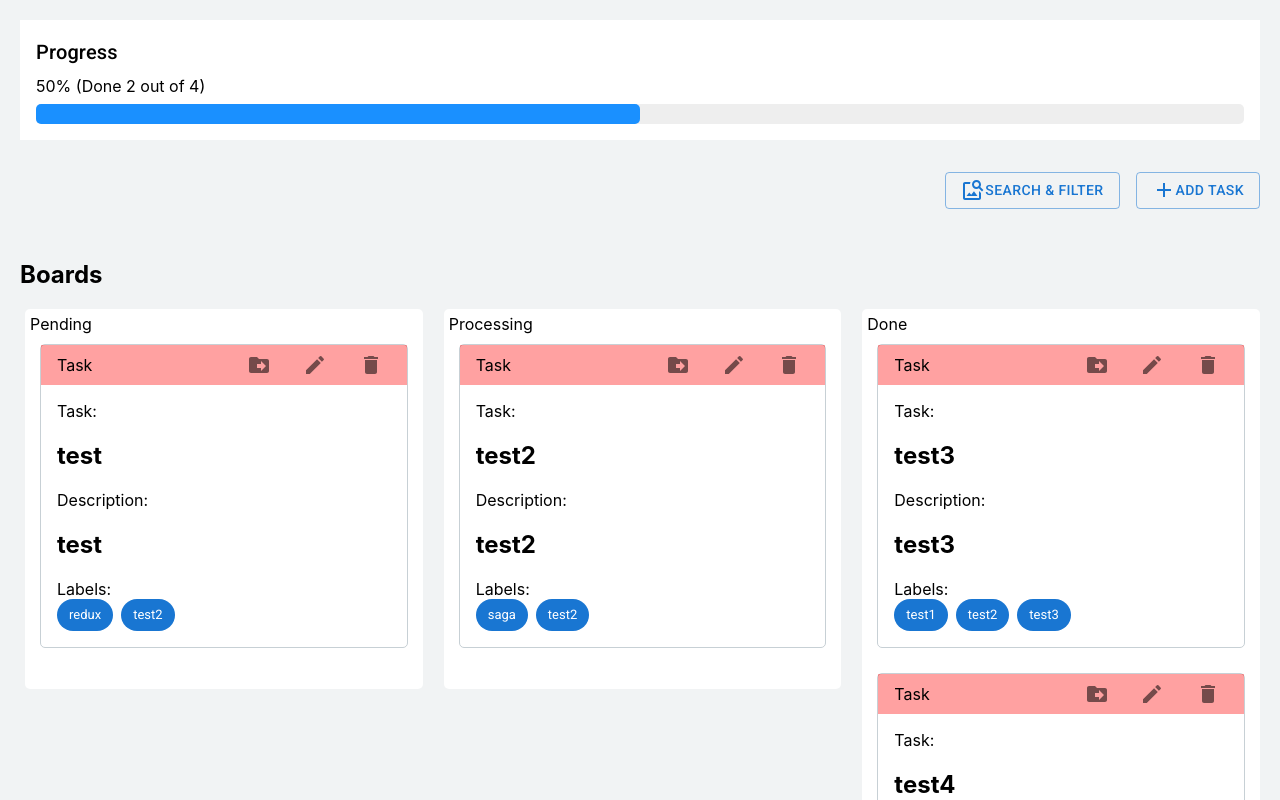
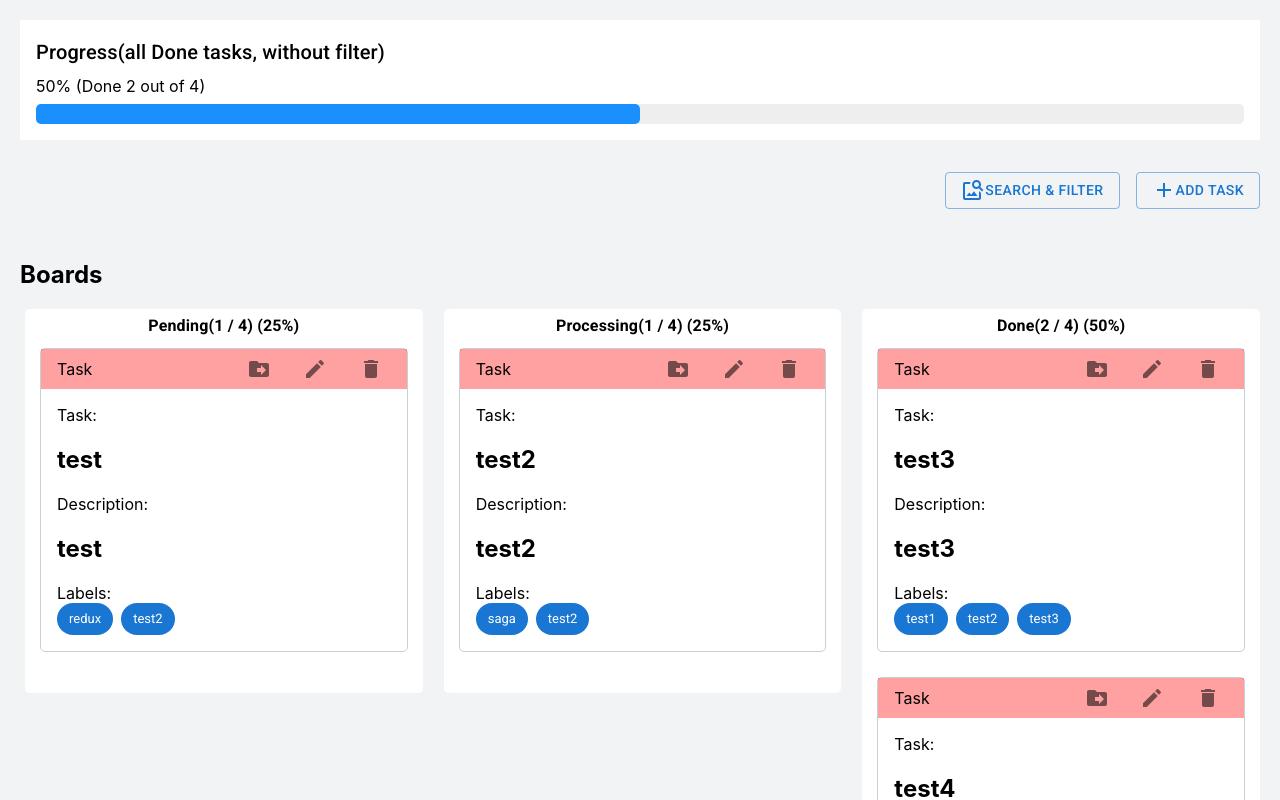
Before and after one commit to milad1367/inter-task-planner, a React (Create React App) app: page / in a window 1280 px wide. Shown: the top 800 px of the page. Built offline with nearby package versions, Linux system fonts and the light colour scheme.

Commit message:
refactor- improve ui

```diff
--- a/src/features/tasks/Progress.tsx
+++ b/src/features/tasks/Progress.tsx
@@ -32,7 +32,7 @@ export const Progress = () => {
     <Box sx={{ p: 2, background: "white" }}>
       <Stack spacing={1}>
         <Typography variant="h6" component="h6">
-          Progress
+          Progress(all Done tasks, without filter)
         </Typography>
         <div>{`${percentOfDone}% (Done ${numberOfDoneTasks} out of ${tasks.length})`}</div>
         <BorderLinearProgress variant="determinate" value={percentOfDone} />
--- a/src/features/tasks/TaskBoard.tsx
+++ b/src/features/tasks/TaskBoard.tsx
@@ -1,6 +1,8 @@
 import { TaskBox } from "./TaskBox";
 import { Droppable, Draggable } from "react-beautiful-dnd";
 import styled from "styled-components";
+import { Typography } from "@mui/material";
+import { percentage } from "../../utils";
 
 const Container = styled.div`
   padding: 5px;
@@ -13,10 +15,12 @@ export const TaskBoard = ({
   title,
   tasks,
   tasksType,
+  allTasksLength,
 }: {
   title: string;
   tasks: any;
   tasksType: string;
+  allTasksLength: number;
 }) => {
   const getItemStyle = (isDragging: boolean, draggableStyle: any) => ({
     background: "white",
@@ -31,7 +35,10 @@ export const TaskBoard = ({
   });
   return (
     <Container>
-      <div>{title}</div>
+      <Typography fontWeight={"bold"} textAlign={"center"}>
+        {title}({tasks.length} / {allTasksLength}) (
+        {percentage(tasks.length, allTasksLength)}%)
+      </Typography>
       <Droppable droppableId={tasksType}>
         {(provided, snapshot) => (
           <div
--- a/src/features/tasks/boards/Boards.tsx
+++ b/src/features/tasks/boards/Boards.tsx
@@ -113,6 +113,7 @@ export const Boards = () => {
                   (item: any) => item.status === board
                 )}
                 tasksType={board}
+                allTasksLength={tasks.length}
               />
             </Grid>
           ))}
```
